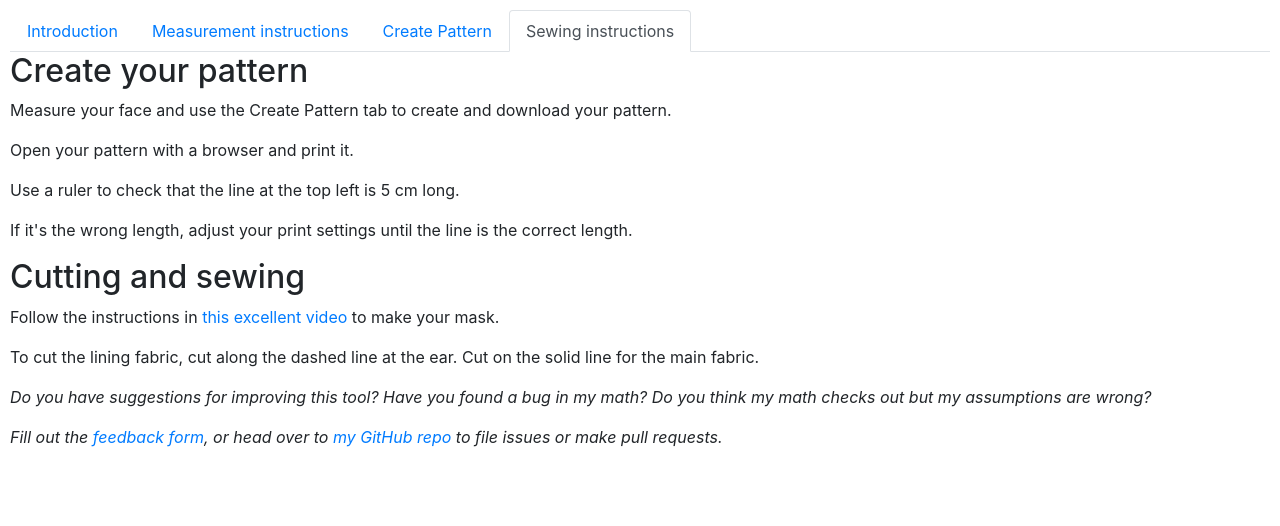
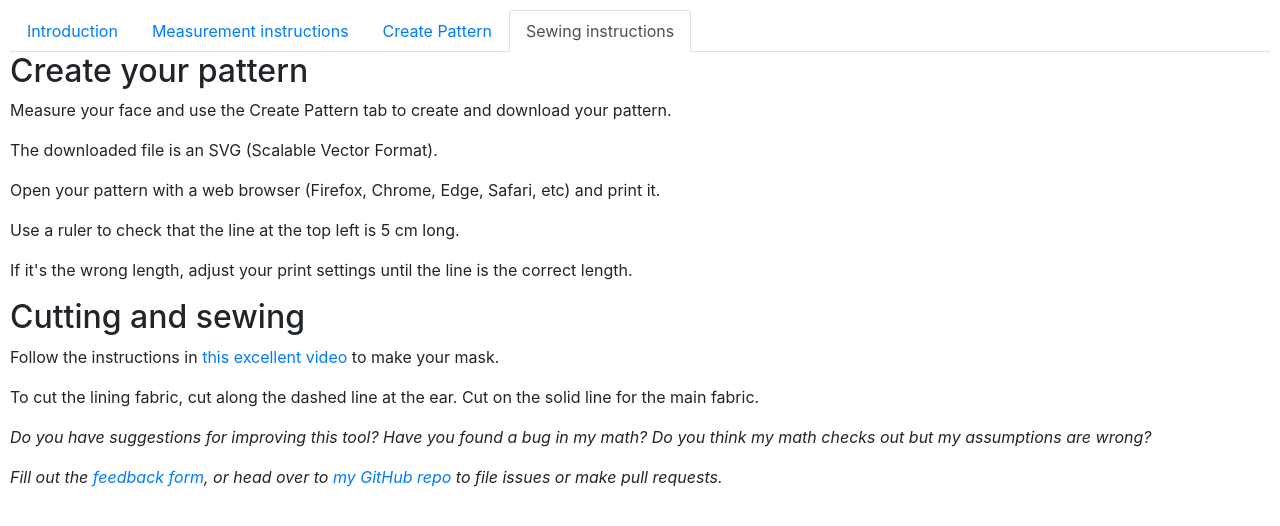
Before and after one commit to fenichel/mask-pattern-generator, a React (Create React App) app: page / in a window 1280 px wide. Both pictures are taken after a click on the tab "Sewing instructions". Shown: the top 526 px of the page. Built offline with nearby package versions, Linux system fonts and the light colour scheme.

Commit message:
Reduce ear height in image

```diff
--- a/src/Form.js
+++ b/src/Form.js
@@ -137,7 +137,7 @@ class MyForm extends React.Component {
                                     />
                                     <DimensionInput
                                         id="earHeight"
-                                        label="Ear height (A to E)"
+                                        label="Ear height at front of ear (A to E)"
                                         unit={this.state.unit}
                                         val={this.state.earHeight}
                                         onValueChange={this.handleInputChange}
--- a/src/SewingInstructions.js
+++ b/src/SewingInstructions.js
@@ -9,7 +9,10 @@ export class SewingInstructions extends React.Component {
                     Measure your face and use the Create Pattern tab to create and download your pattern.
                 </p>
                 <p>
-                    Open your pattern with a browser and print it.
+                    The downloaded file is an SVG (Scalable Vector Format).
+                </p>
+                <p>
+                    Open your pattern with a web browser (Firefox, Chrome, Edge, Safari, etc) and print it.
                 </p>
                 <p>
                     Use a ruler to check that the line at the top left is 5 cm long.
```
Also changed, not shown: src/face-points-lines-labels.jpg.
